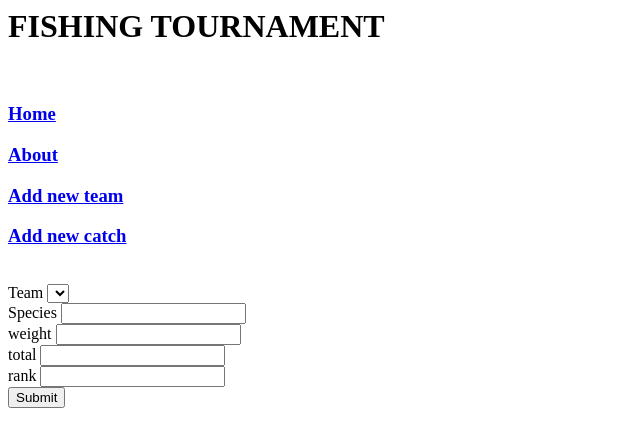
After one commit to rauliathos/FishingTournament, a Flask app: page /add_catch in a window 1280 px wide. The commit adds this page. Shown: the top 447 px of the page, without its empty margins (0-640 px from the left). Run offline with Flask 2, Linux system fonts and the light colour scheme; lists and menus that the app fills with data are empty.

Commit message:
1:50 working on catches routes , created models for catches

```diff
--- a/application/forms.py
+++ b/application/forms.py
@@ -1,8 +1,16 @@
 from flask_wtf import FlaskForm
-from wtforms import StringField, BooleanField, SubmitField
+from wtforms import SelectField, IntegerField, StringField, BooleanField, SubmitField
 
 class TeamsForm(FlaskForm):
     team = StringField("Team")
     email = StringField("Email")
     fee = BooleanField("Fee", default=False)
     submit = SubmitField("Submit")
+
+class CatchesForm(FlaskForm):
+    team = SelectField('Team', choices=[])
+    species=StringField('Species')
+    weight=IntegerField('weight')
+    total = IntegerField('total')
+    rank = IntegerField('rank')
+    submit = SubmitField("Submit")
--- a/application/models.py
+++ b/application/models.py
@@ -8,8 +8,8 @@ class Teams(db.Model):
 
 class Catches(db.Model):
     id = db.Column(db.Integer, primary_key=True)
+    team = db.Column(db.String(40), db.ForeignKey('teams.team'), nullable=False)
     species =db.Column(db.String(40), nullable=False)
     weight = db.Column(db.Integer, nullable=False)
-    team = db.Column(db.String(40), db.ForeignKey('teams.team'), nullable=False)
     total = db.Column(db.Integer, nullable=False)
     rank = db.Column(db.Integer, nullable=False)
--- a/application/routes.py
+++ b/application/routes.py
@@ -1,6 +1,6 @@
 from application import app, db
 from application.models import Teams, Catches
-from application.forms import TeamsForm
+from application.forms import TeamsForm, CatchesForm
 from flask import redirect, url_for, render_template, request
 import datetime
 
@@ -11,8 +11,8 @@ import datetime
 @app.route('/' )
 def homepage():
     tms = Teams.query.all()
-    print(Teams)
-    return render_template('team.html', tms=tms)
+    cth = Catches.query.all()
+    return render_template('team.html', tms=tms, cth=cth)
 
 @app.route('/about')
 def about():
@@ -30,10 +30,30 @@ def add_team():
             )
             db.session.add(teamData)
             db.session.commit()
-
+            print(teamData)
             return redirect(url_for('homepage'))
     return render_template('add_team.html', form=form)
 
+
+@app.route('/add_catch', methods=['GET','POST'])
+def add_catch():
+    form = CatchesForm()
+    teamsform = TeamsForm()
+    if request.method == 'POST':
+        if form.validate_on_submit():
+            total=0
+            catchData = Catches(
+                team = Teams.query.all(),
+                species = form.species.data,
+                weight= form.weight.data,
+                total =  total + form.weight.data,
+                rank =  form.rank.data
+            )
+            db.session.add(catchData)
+            db.session.commit()
+            #print(catchData)
+            return redirect(url_for('homepage'))
+    return render_template('add_catch.html', form=form)
 
 @app.route('/fee_paid/<int:id>')
 def fee_paid(id):
--- /dev/null
+++ b/application/templates/add_catch.html
@@ -0,0 +1,22 @@
+{% extends "layout.html" %}
+{% block body %}
+
+<div class="form">
+
+    <form method="POST", action="">
+        {{ form.hidden_tag() }}
+        {{ form.team.label }} {{ form.team }}
+        <br>
+        {{ form.species.label }} {{ form.species }}
+        <br>
+        {{ form.weight.label }} {{ form.weight }}
+        <br>
+        {{ form.total.label }} {{ form.total }}
+        <br>
+        {{ form.rank.label }} {{ form.rank }}
+        <br>
+        {{ form.submit }}
+    </form>
+</div>
+
+{% endblock body %}
--- a/application/templates/layout.html
+++ b/application/templates/layout.html
@@ -16,6 +16,7 @@
         <a href="{{ url_for('about') }}"><h3>About</h3></a>
 
         <a href="{{ url_for('add_team') }}"><h3>Add new team</h3></a>
+        <a href="{{ url_for('add_catch') }}"><h3>Add new catch</h3></a>
         <br>
 
 
```
Also changed, not shown: application/templates/about.html (+5 -4 lines).
